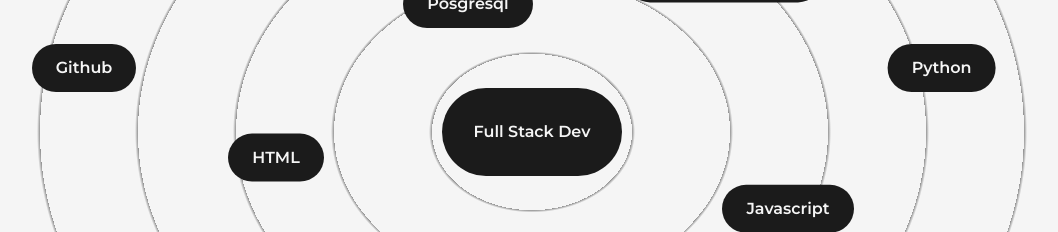
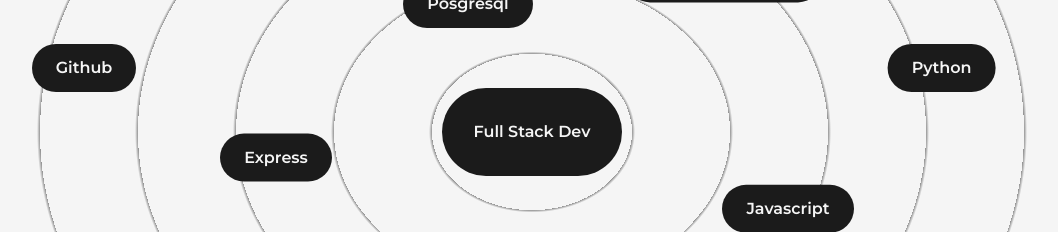
Before and after one commit to nleung77/Portfolio, a Next.js app: page /about in a window 1280 px wide. Shown: the part 1680-1912 px from the top of the page, without its empty margins (108-1166 px from the left). Built offline with nearby package versions, Linux system fonts and the light colour scheme.

Commit message:
updated tech stack

```diff
--- a/src/components/Skills.js
+++ b/src/components/Skills.js
@@ -42,7 +42,7 @@ const Skills = () => {
           Full Stack Dev
         </motion.div>
 
-        <Skill name="HTML" x="-20vw" y="2vw" />
+        <Skill name="Express" x="-20vw" y="2vw" />
         <Skill name="Posgresql" x="-5vw" y="-10vw" />
         <Skill name="Javascript" x="20vw" y="6vw" />
         <Skill name="ReactJS" x="0vw" y="12vw" />
```
